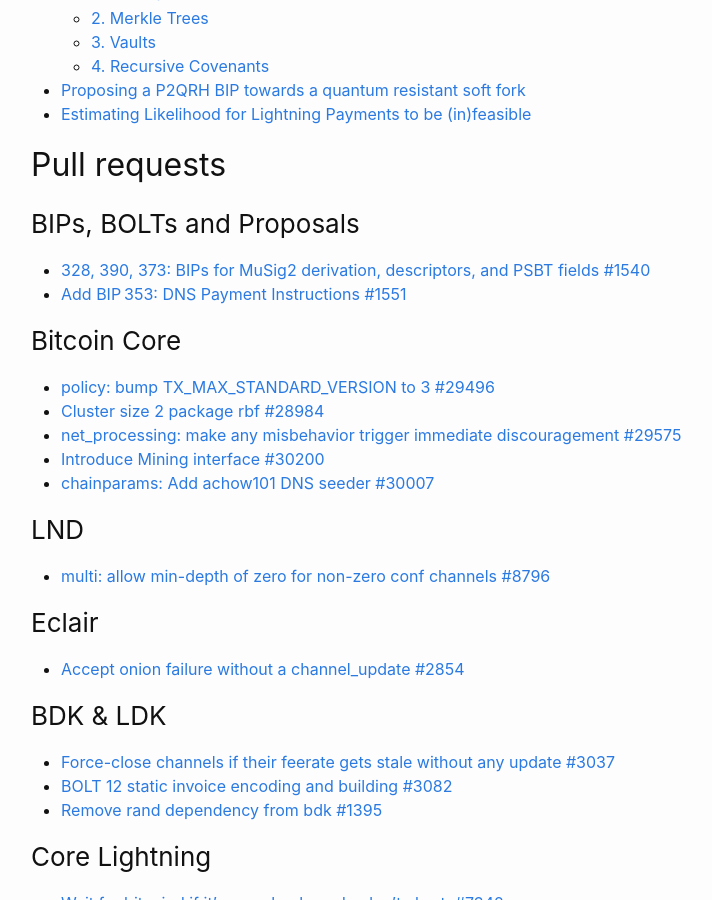
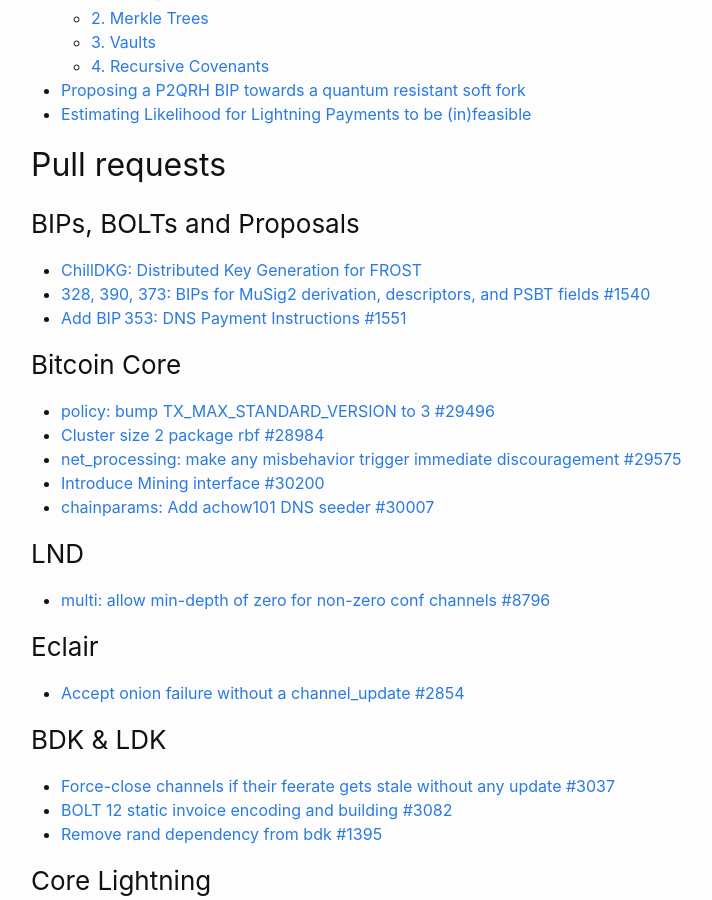
Before and after one commit to fjahr/bitdevsberlin, a Jekyll site: the page built from _posts/2024-07-10-socratic-seminar-57.md, in a window 1280 px wide and 900 px high, scrolled down 1253 px. Shown: the whole window, without its empty margins (239-951 px from the left). Built offline with Jekyll 4.4.1, drawn with Linux system fonts in a browser that asks for light colours.

Commit message:
Add ChillDKG to #57

```diff
--- a/_posts/2024-07-10-socratic-seminar-57.md
+++ b/_posts/2024-07-10-socratic-seminar-57.md
@@ -55,6 +55,7 @@ Thanks to [Ordimint](https://ordimint.com) for sponsoring food and drinks for th
 
 ### BIPs, BOLTs and Proposals
 
+- [ChillDKG: Distributed Key Generation for FROST](https://github.com/BlockstreamResearch/bip-frost-dkg)
 - [328, 390, 373: BIPs for MuSig2 derivation, descriptors, and PSBT fields #1540](https://github.com/bitcoin/bips/pull/1540)
 - [Add BIP 353: DNS Payment Instructions #1551](https://github.com/bitcoin/bips/pull/1551)
 
```
